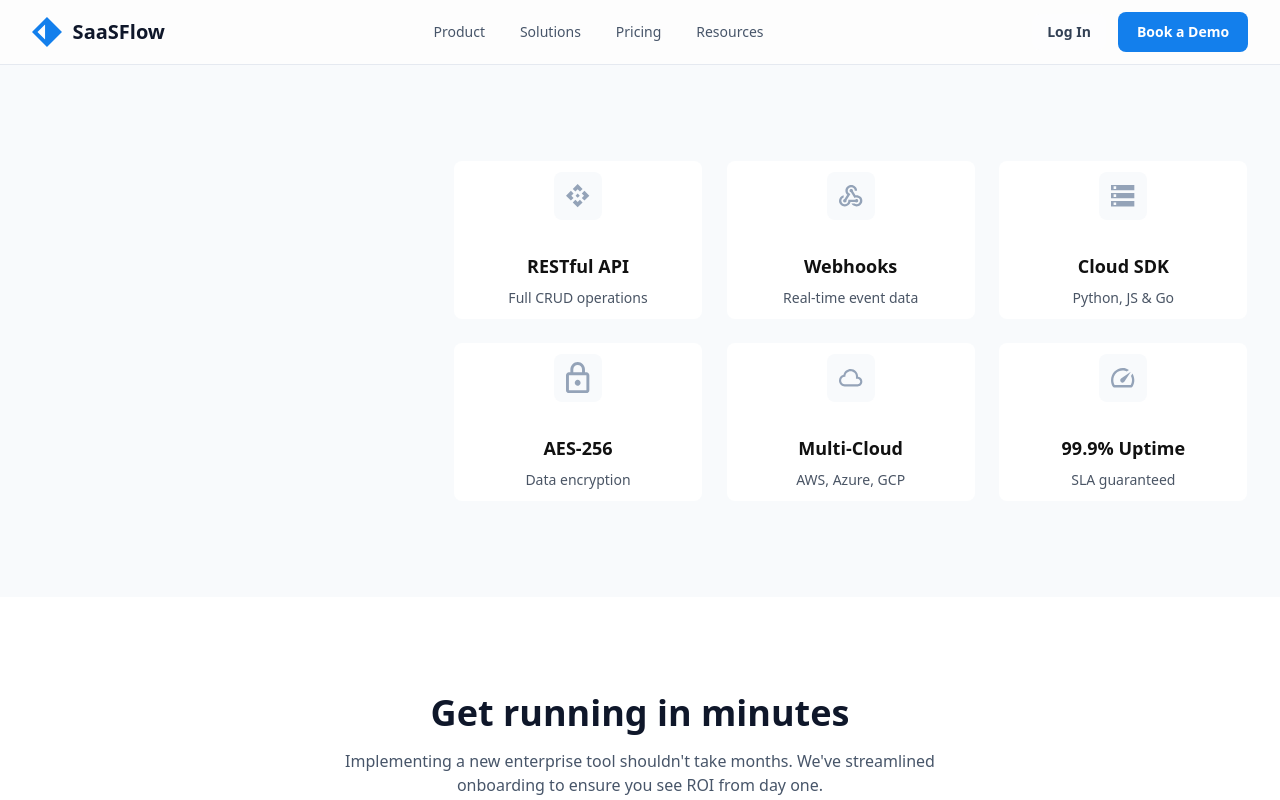
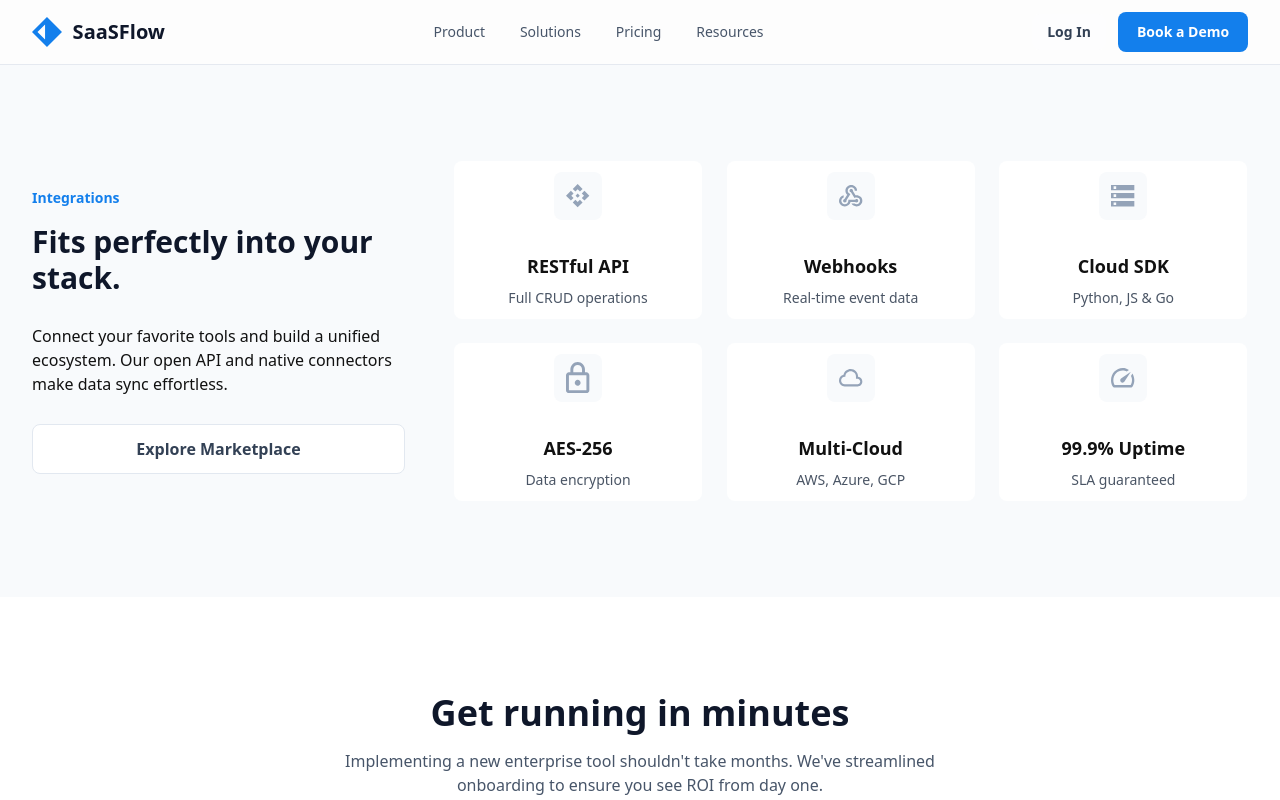
Before and after one commit to pan6603/my-company-site, a Next.js app: page /product in a window 1280 px wide. Shown: the top 800 px of the page. Built offline with nearby package versions, Linux system fonts and the light colour scheme.

Commit message:
PlatformSection UI 구현

```diff
--- a/components/sections/PlatformSection.tsx
+++ b/components/sections/PlatformSection.tsx
@@ -44,8 +44,11 @@ export default function PlatformSection() {
     return (
         <section className="w-full max-w-[1440px] h-[532px] bg-[#F8FAFC] flex items-center justify-center">
             <div className="w-full max-w-[1216px] h-[340px] flex items-center justify-between">
-                <div className="w-full max-w-[373px] h-[340] bg-blue-700">
-
+                <div className="w-full max-w-[373px] h-[340] flex flex-col gap-4">
+                    <div className="w-full max-w-[373px] h-[20px] font-bold text-[#137FEC] text-sm">Integrations</div>
+                    <h2 className="w-full max-w-[373px] h-[72px]  font-bold text-[#0F172A] text-3xl">Fits perfectly into your stack.</h2>
+                    <div className="w-full max-w-[373px] h-[96px] text-base flex items-center">Connect your favorite tools and build a unified <br />ecosystem. Our open API and native connectors <br />make data sync effortless.</div>
+                    <button className="text-[#334155] font-bold text-base border border-[#E2E8F0] py-3 px-6 bg-[#FFFFFF] rounded-lg">Explore Marketplace</button>
                 </div>
 
                 <div className="w-full max-w-[794px] h-[340] grid grid-cols-3 gap-6">
```
